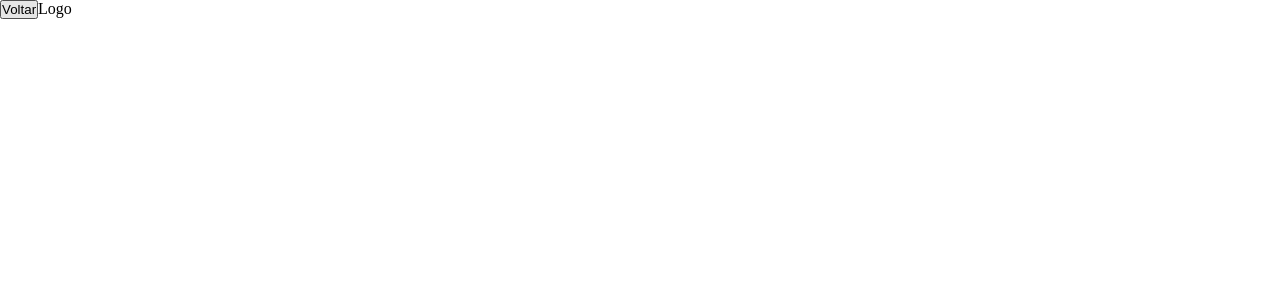
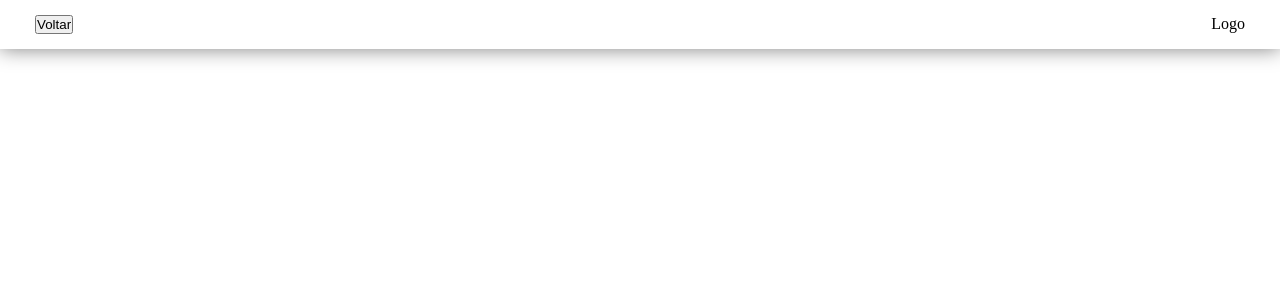
Before and after one commit to Daniel-Francisc/Estagio-Aplicado-II-Pr-teses, a React (Vite) app in the folder frontwebview/frontend/: page /cursos in a window 1280 px wide. Shown: the top 300 px of the page. Built offline with nearby package versions, Linux system fonts and the light colour scheme.

Commit message:
22/06/26

```diff
--- a/frontwebview/frontend/src/components/NavAluno.jsx
+++ b/frontwebview/frontend/src/components/NavAluno.jsx
@@ -4,14 +4,28 @@ import { useNavigate } from "react-router-dom";
 export const NavAluno = () => {
     const navigate = useNavigate();
     return (
-        <header>
-            <div>
-                {/* Superior */}
-                <div>
-                    <button type='button' onClick={() => (navigate(-1))}>Voltar</button>{/* Não vai ser texto, apenas o icone */}
-                    <a>Logo</a>
-                </div>
+        <header style={style.header}>
+            {/* Superior */}
+            <div style={style.nav}>
+                <button type='button' onClick={() => (navigate(-1))}>Voltar</button>{/* Não vai ser texto, apenas o icone */}
+                <a>Logo</a>
             </div>
         </header>
     );
 }
+
+const style = {
+    header: {
+        position: 'absolute',
+        top: 0,
+        width: '100%',
+        padding: "15px",
+        backgroundColor: "white",
+        boxShadow: "0 0 20px #00000080",
+    },
+    nav: {
+        display: 'flex',
+        justifyContent: 'space-between',
+        padding: '0 20px',
+    },
+}
--- a/frontwebview/frontend/src/components/NavLogin.jsx
+++ b/frontwebview/frontend/src/components/NavLogin.jsx
@@ -7,7 +7,7 @@ export const NavLogin = () => {
         <header style={style.header}>
             <div>
                 {/* Superior */}
-                <div>
+                <div style={style.nav}>
                     <button type='button' onClick={() => (navigate(-1))}>Voltar</button>{/* Não vai ter texto, apenas o icone */}
                     <a href='/'>Logo</a>
                 </div>
@@ -24,5 +24,10 @@ const style = {
         padding: "15px",
         backgroundColor: "white",
         boxShadow: "0 0 20px #00000080",
-    }
+    },
+    nav:{
+        display:'flex',
+        justifyContent: 'space-between',
+        padding:'0 20px',
+    },
 }
--- a/frontwebview/frontend/src/components/navbar.jsx
+++ b/frontwebview/frontend/src/components/navbar.jsx
@@ -30,12 +30,13 @@ const style = {
         width: '100%',
         height: '20%',
         padding: '20px',
+        boxShadow: "0 0 20px #00000080",
     },
     superior: {
         display:'grid',
         gridTemplateColumns:'1fr auto 1fr',
         padding: '20px',
-        backgroundColor:'red',
+        // backgroundColor:'red',
     },
     inferior: {
         display: 'flex',
--- a/frontwebview/frontend/src/views/public/Homepage.jsx
+++ b/frontwebview/frontend/src/views/public/Homepage.jsx
@@ -3,15 +3,17 @@ import { Navbar } from '../../components/navbar';
 
 function Homepage() {
     return (
-        <main>
+        <div>
             <Navbar />
-            <text>testando em homepage</text>
-        </main>
+            <main>
+                <text>testando em homepage</text>
+            </main>
+        </div>
     );
 }
 
 const styles = {
-    container: {
+    body: {
         textAlign: 'center',
     },
 };
```
